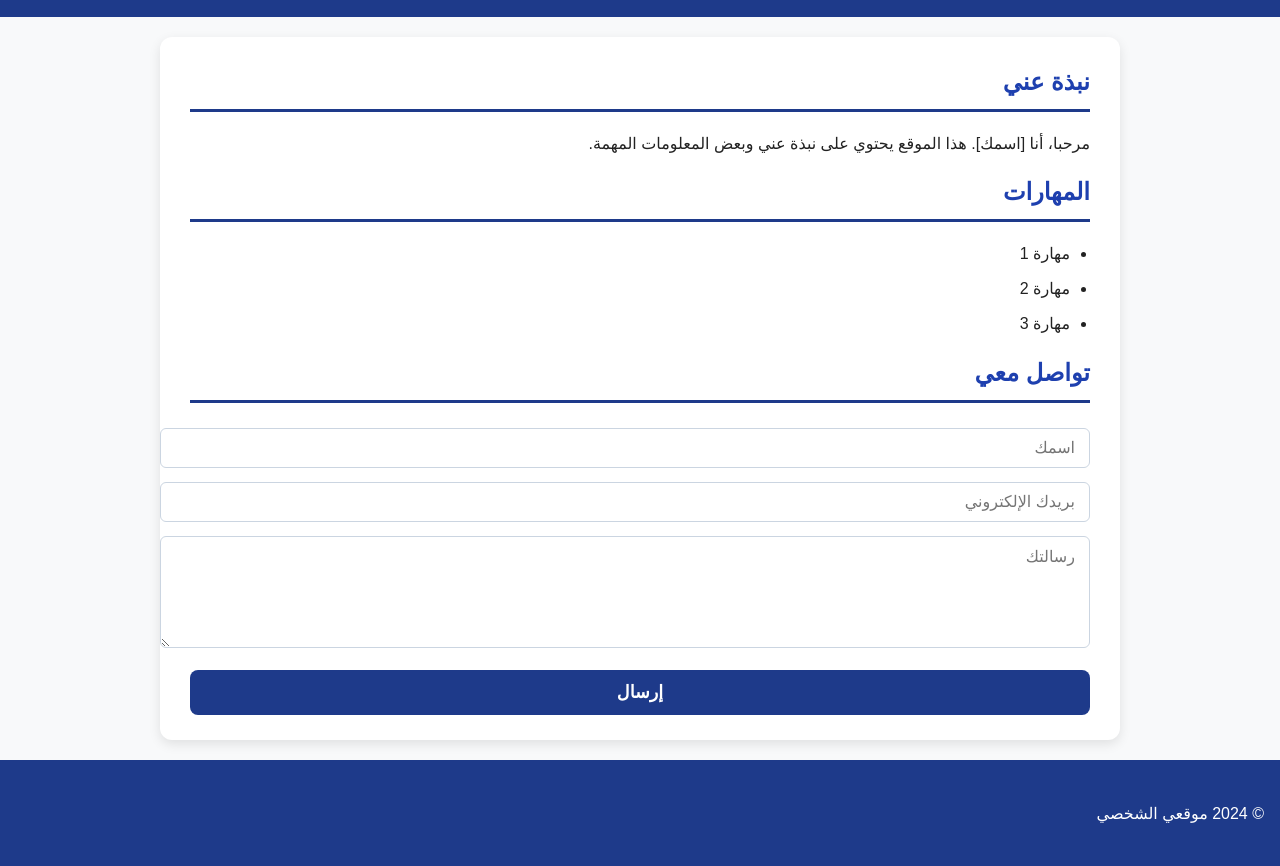
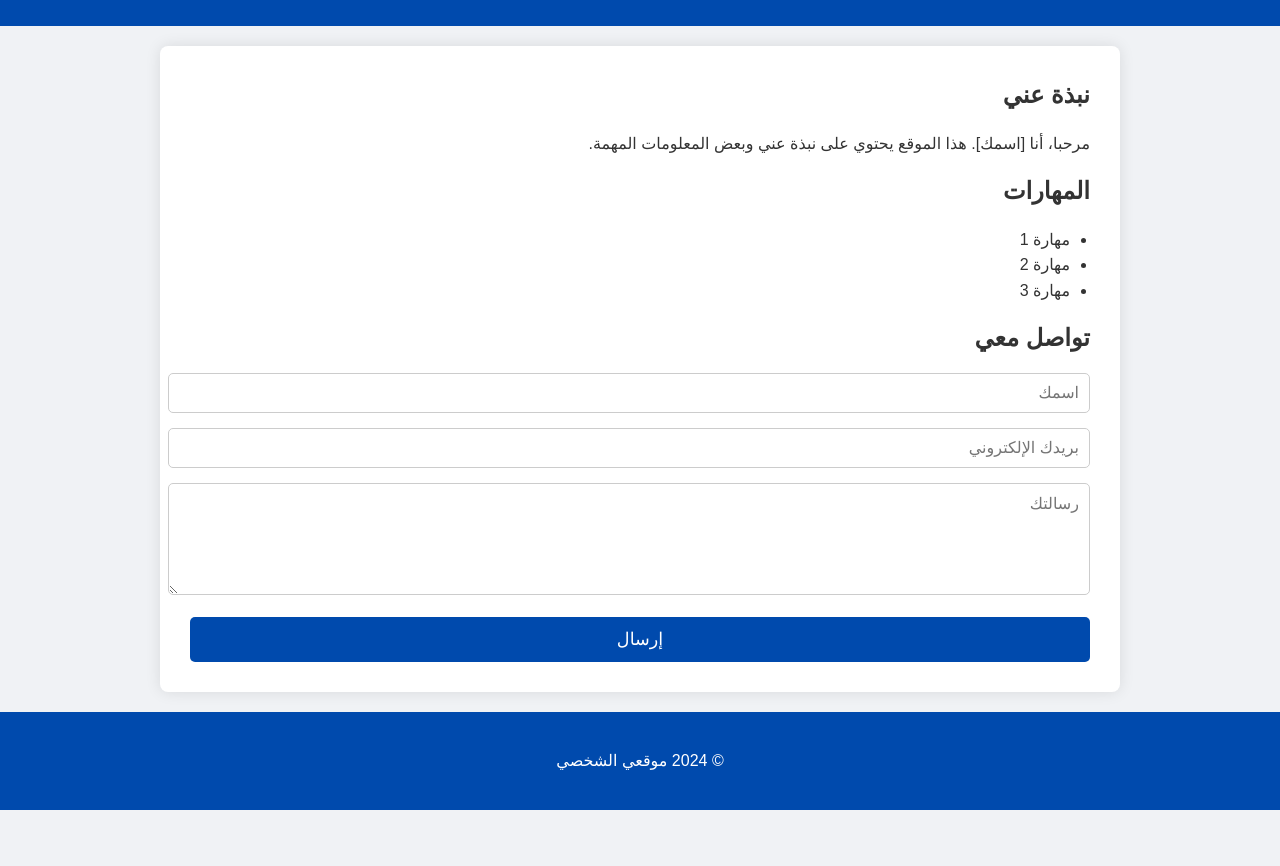
Before and after one commit to MouhebBen/mouheb_personal_website, a plain HTML site: page index.html in a window 1280 px wide. Shown: the part 80-946 px from the top of the page. After the commit the page ends 890 px from the top, so only its background shows below. Drawn offline with Linux system fonts and the light colour scheme.

Commit message:
style.css

```diff
--- a/style.css
+++ b/style.css
@@ -2,84 +2,58 @@ body {
   font-family: "Arial", sans-serif;
   margin: 0;
   padding: 0;
-  line-height: 1.7;
-  color: #222;
-  background: #f8f9fa;
+  line-height: 1.6;
+  background: #f0f2f5;
   direction: rtl;
+  color: #333;
 }
+
 header, footer {
-  background-color: #1e3a8a;
+  background-color: #004aad;
   color: white;
   text-align: center;
-  padding: 1.5rem 1rem;
+  padding: 20px 0;
 }
-header h1 {
-  margin: 0;
-  font-weight: 700;
-  font-size: 1.8rem;
+
+h1, h2 {
+  margin: 0 0 15px;
 }
+
 .container {
   max-width: 900px;
   margin: 20px auto;
   background: white;
-  padding: 25px 30px;
-  border-radius: 12px;
-  box-shadow: 0 4px 12px rgb(0 0 0 / 0.1);
+  padding: 30px;
+  border-radius: 8px;
+  box-shadow: 0 0 15px rgba(0,0,0,0.1);
 }
-h2 {
-  color: #1e40af;
-  margin-top: 0;
-  border-bottom: 3px solid #1e3a8a;
-  padding-bottom: 6px;
-  margin-bottom: 18px;
-}
-p {
-  text-align: justify;
-  margin-bottom: 15px;
-}
+
 ul {
   list-style-type: disc;
   padding-right: 20px;
 }
-ul li {
-  margin-bottom: 8px;
+
+form input, form textarea {
+  width: 100%;
+  padding: 10px;
+  margin-bottom: 15px;
+  border: 1px solid #ccc;
+  border-radius: 5px;
+  font-size: 1rem;
+  font-family: Arial, sans-serif;
 }
-form {
-  margin-top: 25px;
+
+form button {
+  width: 100%;
+  padding: 12px;
+  background-color: #004aad;
+  border: none;
+  color: white;
+  font-size: 1.1rem;
+  border-radius: 5px;
+  cursor: pointer;
 }
-input[type="text"],
-input[type="email"],
-textarea {
-  width: 100%;
-  padding: 10px 14px;
-  margin-bottom: 14px;
-  border-radius: 6px;
-  border: 1.8px solid #cbd5e1;
-  font-size: 1rem;
-  resize: vertical;
-  font-family: "Arial", sans-serif;
+
+form button:hover {
+  background-color: #00307a;
 }
-button {
-  width: 100%;
-  padding: 12px 0;
-  font-size: 1.1rem;
-  background-color: #1e3a8a;
-  border: none;
-  border-radius: 8px;
-  color: white;
-  cursor: pointer;
-  font-weight: 600;
-  transition: background-color 0.3s ease;
-}
-button:hover {
-  background-color: #334e9a;
-}
-@media (max-width: 600px) {
-  .container {
-    margin: 15px 10px;
-    padding: 20px 15px;
-  }
-  header h1 {
-    font-size: 1.4rem;
-  }
-}
```
